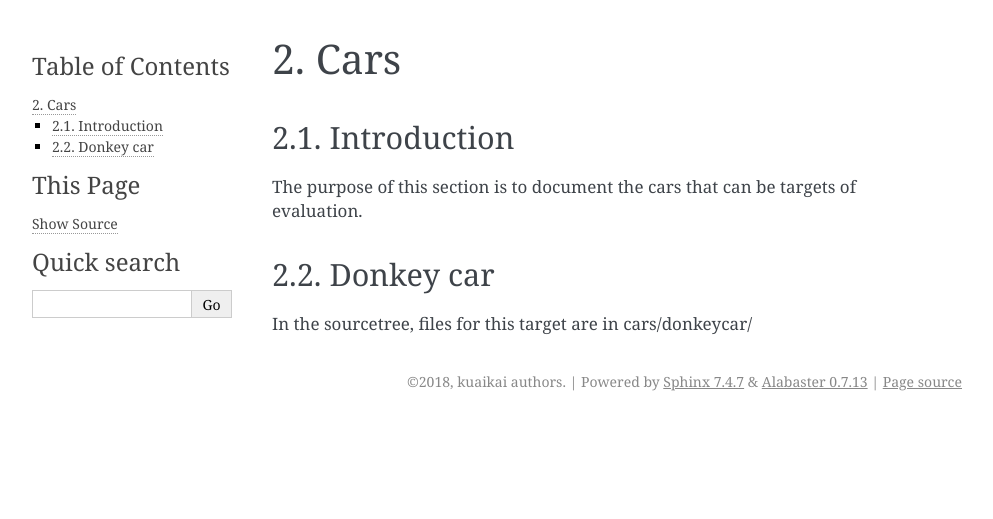
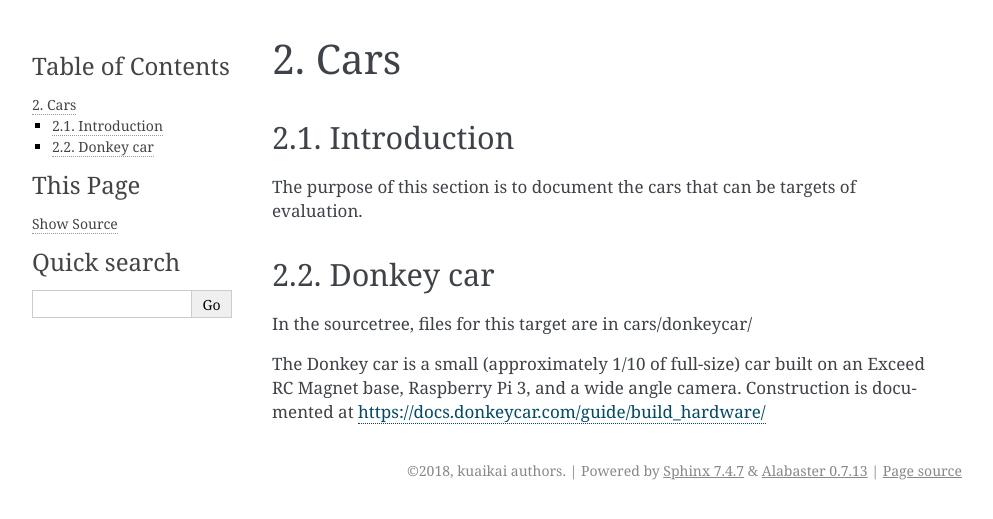
Before and after one commit to kuaikai/kuaikai, a Sphinx documentation site: the page built from doc/cars.rst, in a window 1280 px wide. Shown: the top 519 px of the page, without its empty margins (148-1141 px from the left). Built offline with Sphinx 7.4.7, drawn with Linux system fonts in a browser that asks for light colours.

Commit message:
DOC: add summary about Donkey car to user guide

```diff
--- a/doc/cars.rst
+++ b/doc/cars.rst
@@ -11,3 +11,7 @@
 ----------
 
 In the sourcetree, files for this target are in cars/donkeycar/
+
+The Donkey car is a small (approximately 1/10 of full-size) car built on an
+Exceed RC Magnet base, Raspberry Pi 3, and a wide angle camera. Construction is
+documented at https://docs.donkeycar.com/guide/build_hardware/
```
